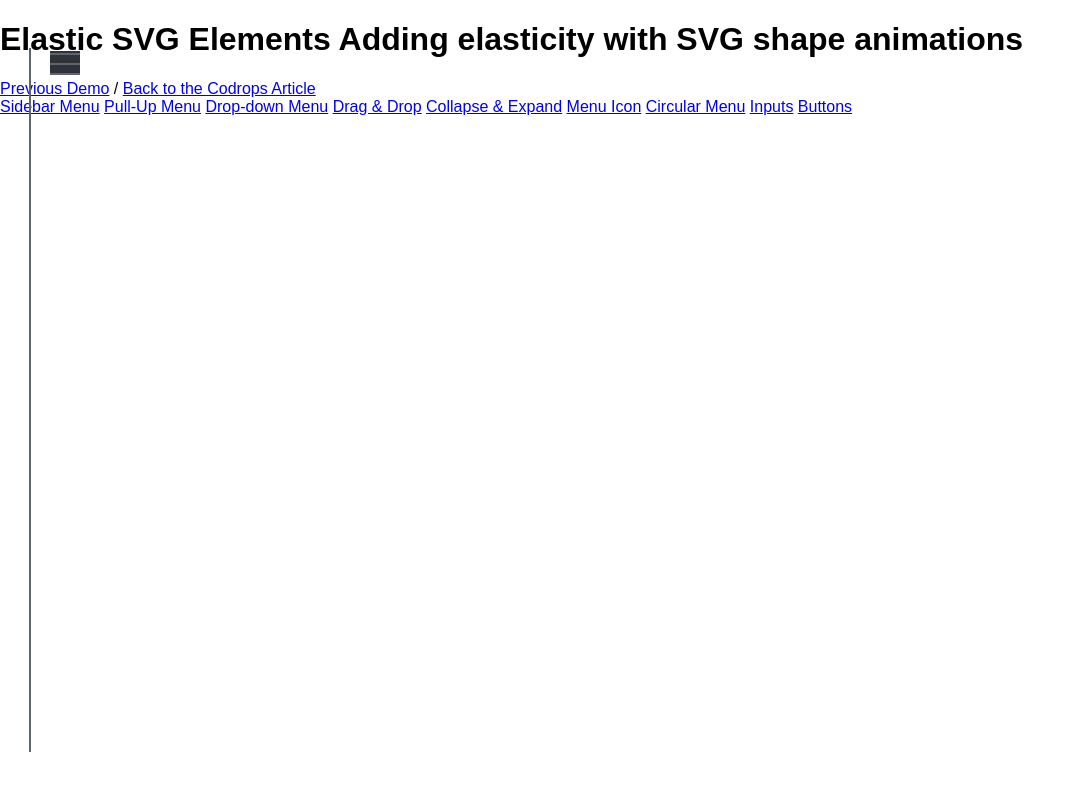
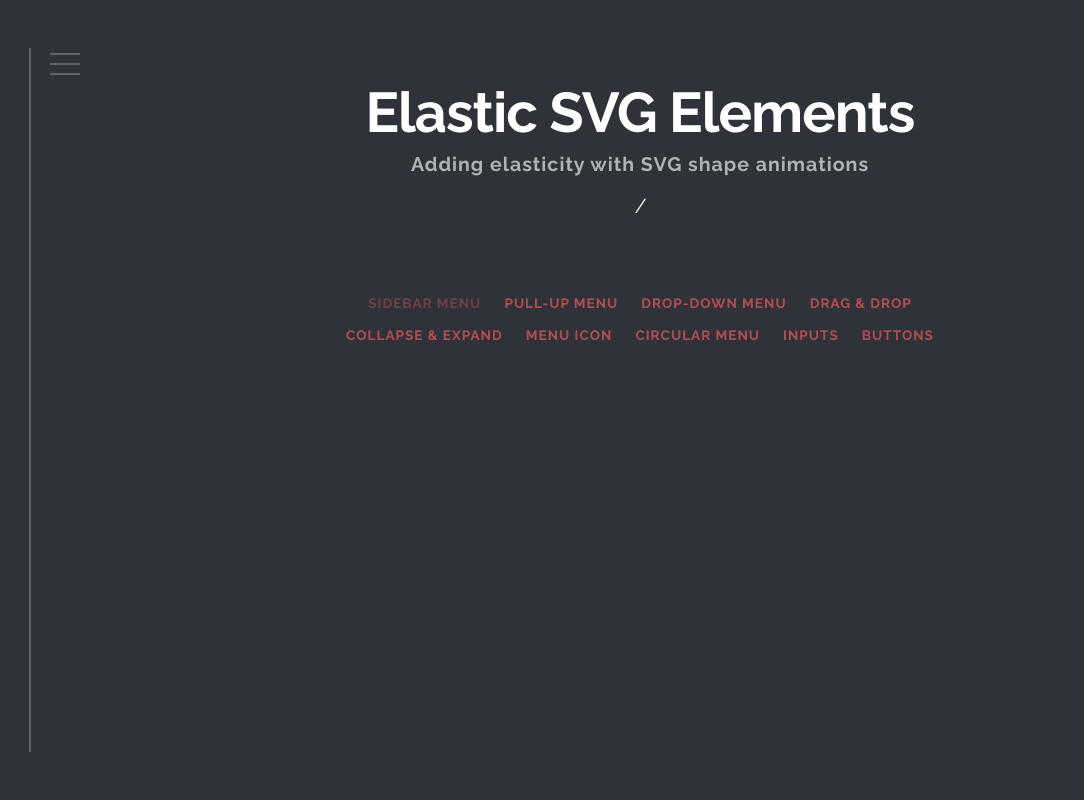
Before and after one commit to ozknightwalker/JcDinPortfolio, a Django app: template app/templates/TestingView.html in a window 1280 px wide. Shown: the whole page, without its empty margins (0-1084 px from the left). Run offline with Django 3.2, Linux system fonts and the light colour scheme; the template is opened without the code that fills it, so the values that code supplies are empty; some web fonts are replaced.

Commit message:
added demo css

```diff
--- a/app/templates/TestingView.html
+++ b/app/templates/TestingView.html
@@ -12,6 +12,7 @@
         <link rel="stylesheet" type="text/css" href="{% static "css/normalize.css" %}" />
         <link rel="stylesheet" type="text/css" href="{% static "fonts/font-awesome-4.2.0/css/font-awesome.min.css" %}" />
         <!-- <link rel="stylesheet" type="text/css" href="css/demo.css" /> -->
+        <link rel="stylesheet" type="text/css" href="{% static "css/demo.css" %}">
         <link rel="stylesheet" type="text/css" href="{% static "css/sidebar.css" %}">
         <script type="text/javascript" src="{% static "js/snap.svg-min.js" %}"></script>
     </head>
--- /dev/null
+++ b/static/css/demo.css
@@ -0,0 +1,199 @@
+@import url(http://fonts.googleapis.com/css?family=Raleway:400,600,700);
+
+@font-face {
+	font-weight: normal;
+	font-style: normal;
+	font-family: 'codropsicons';
+	src:url('../fonts/codropsicons/codropsicons.eot');
+	src:url('../fonts/codropsicons/codropsicons.eot?#iefix') format('embedded-opentype'),
+		url('../fonts/codropsicons/codropsicons.woff') format('woff'),
+		url('../fonts/codropsicons/codropsicons.ttf') format('truetype'),
+		url('../fonts/codropsicons/codropsicons.svg#codropsicons') format('svg');
+}
+
+*, *:after, *:before { -webkit-box-sizing: border-box; box-sizing: border-box; }
+.clearfix:before, .clearfix:after { content: ''; display: table; }
+.clearfix:after { clear: both; }
+
+body {
+	color: #fff;
+	background: #2f3238;
+	font-weight: 400;
+	font-size: 1em;
+	font-family: 'Raleway', Arial, sans-serif;
+}
+
+a {
+	color: #B24E51;
+	text-decoration: none;
+}
+
+a:hover,
+a:focus {
+	color: #afb3b8;
+	outline: none;
+}
+
+.theme-2 { background: #434d55; }
+.theme-2 a { color: #4991C2; }
+.theme-2 a:hover, .theme-2 a:focus { color: #74777b; }
+
+.theme-3 { background: #e4eaea; color: #74777b;}
+.theme-3 a { color: #e35583; }
+.theme-3 a:hover, .theme-3 a:focus { color: #74777b; }
+
+.theme-4 a { color: #6EAE8C; }
+.theme-4 a:hover, .theme-4 a:focus { color: #74777b; }
+
+.theme-5 { background: #e4eaea; color: #74777b;}
+.theme-5 a { color: #EA8686; }
+.theme-5 a:hover, .theme-5 a:focus { color: #74777b; }
+
+.theme-6 a { color: #CFB75C; }
+.theme-6 a:hover, .theme-6 a:focus { color: #74777b; }
+
+.theme-7 { background: #E8E8E8; color: #FF72AD;}
+.theme-7 a { color: #415c71; }
+.theme-7 a:hover, .theme-7 a:focus { color: #509EDB; }
+
+.theme-8 a { color: #938edc; }
+
+.theme-9 { background: #3D4444; color: #DADADA;}
+.theme-9 a { color: #DA7071; }
+.theme-9 a:hover, .theme-9 a:focus { color: #74777b; }
+
+.content {
+	min-height: 250px;
+	margin: 0 auto;
+	padding-bottom: 2em;
+}
+
+.content--tiny {
+	max-width: 800px;
+}
+
+.container {
+	text-align: center;
+	padding: 5.25em 0.5em 0;
+}
+
+/* Header */
+.codrops-header {
+	padding: 0;
+	letter-spacing: -1px;
+}
+
+.codrops-header h1 {
+	font-weight: 800;
+	font-size: 3.5em;
+	line-height: 1;
+	margin: 0;
+}
+
+.codrops-header h1 span {
+	display: block;
+	font-size: 35%;
+	letter-spacing: 1px;
+	padding-top: 0.75em;
+	color: #afb3b8;
+}
+
+/* To Navigation Style */
+.codrops-links {
+	text-transform: uppercase;
+	font-weight: 300;
+	font-size: 1.25em;
+}
+
+.codrops-links a {
+	display: inline-block;
+	padding: 0.5em 0;
+	margin: 0.5em;
+	text-decoration: none;
+	letter-spacing: 1px;
+}
+
+.codrops-icon span {
+	display: none;
+}
+
+.codrops-icon:before {
+	margin: 0 4px;
+	text-transform: none;
+	font-weight: normal;
+	font-style: normal;
+	font-variant: normal;
+	font-family: 'codropsicons';
+	line-height: 1;
+	speak: none;
+	-webkit-font-smoothing: antialiased;
+}
+
+.codrops-icon-drop:before {
+	content: "\e001";
+}
+
+.codrops-icon-prev:before {
+	content: "\e004";
+}
+
+/* Codrops demo links */
+.codrops-demos {
+	margin: 3em auto;
+	max-width: 700px;
+}
+
+.codrops-demos a {
+	font-weight: 700;
+	text-transform: uppercase;
+	letter-spacing: 1px;
+	padding: 0.25em 0;
+	margin: 5px 10px;
+	display: inline-block;
+	font-size: 0.85em;
+}
+
+.codrops-demos a.current-demo {
+	opacity: 0.5;
+}
+
+/* Related demos */
+.related {
+	text-align: center;
+	padding: 10em 0;
+	clear: both;
+	font-weight: bold;
+}
+
+.related > a {
+	width: 200px;
+	display: inline-block;
+	text-align: center;
+	margin: 1em;
+	font-size: 0.8em;
+	vertical-align: top;
+}
+
+.related a img {
+	max-width: 100%;
+	opacity: 0.8;
+}
+
+.related a:hover img,
+.related a:active img {
+	opacity: 1;
+}
+
+.related a h3 {
+	margin: 0;
+	font-size: ;
+	padding: 0.5em 0 0.3em;
+	max-width: 200px;
+	text-align: left;
+}
+
+@media screen and (max-width: 30em) {
+	.codrops-header h1 {
+		font-size: 3em;
+	}
+}
```
